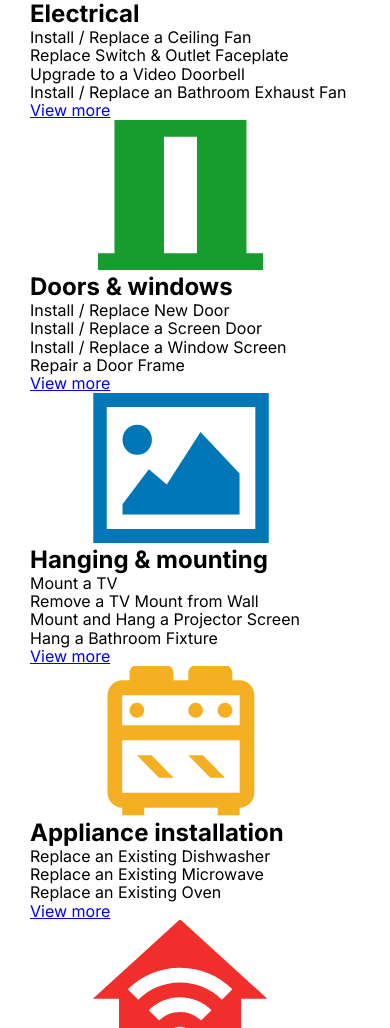
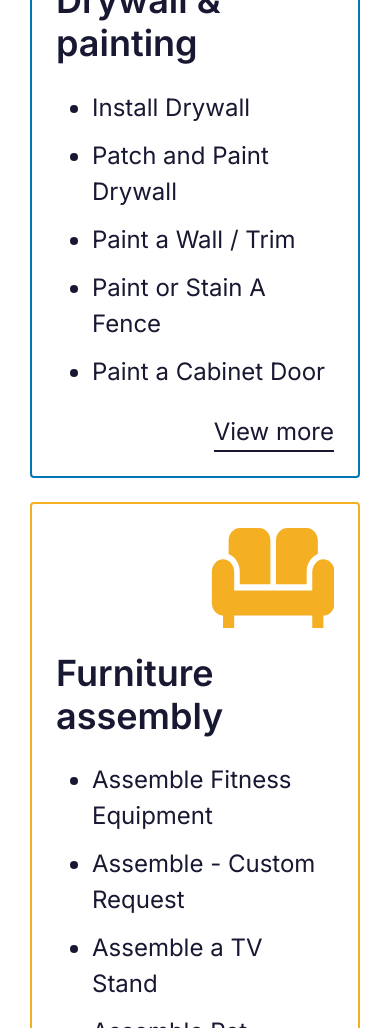
Before and after one commit to Andrij-Panasenko/services-list, a plain HTML site: page index.html in a window 390 px wide. Shown: the part 972-2000 px from the top of the page. Drawn offline with nearby package versions, Linux system fonts and the light colour scheme.

Commit message:
style for mobile

```diff
--- a/css/common.css
+++ b/css/common.css
@@ -10,9 +10,15 @@
     text-decoration: none;
 }
 
+.list {
+    list-style: none;
+}
+
 .container {
     width: 100%;
     padding-left: 30px;
     padding-right: 30px;
     margin: 0 auto;
+
+    outline: 1px solid salmon;
 }
--- a/css/mobile/services-list-mobile.css
+++ b/css/mobile/services-list-mobile.css
@@ -0,0 +1,89 @@
+.services-section {
+    padding-top: 100px;
+    padding-bottom: 100px;
+}
+
+.services-container {
+    /* max-width: 424px; */
+    max-width: calc(424px + 30px * 2);
+}
+
+.services-list-item{
+    padding: 24px;
+    border-radius: 4px;
+}
+
+.services-list-item:not(:last-child) {
+    margin-bottom: 24px;
+}
+
+.services-list-item:nth-child(4n+1) {
+    border: 2px solid var(--green);
+}
+
+.services-list-item:nth-child(4n+2) {
+    border: 2px solid var(--blue);
+}
+
+.services-list-item:nth-child(4n+3) {
+    border: 2px solid var(--orange);
+}
+
+.services-list-item:nth-child(4n+4) {
+    border: 2px solid var(--red);
+}
+
+.services-ico-cintainer {
+    display: flex;
+    justify-content: flex-end;
+    align-items: center;
+    margin-bottom: 24px;
+}
+
+.services-item-title {
+    font-weight: 600;
+    font-size: 36px;
+    line-height: 1.2;
+    margin-bottom: 24px;
+
+    color: var(--text);
+}
+
+.services-item-sublist {
+    margin-bottom: 24px;
+    margin-left: 12px;
+    list-style-type: disc;
+}
+
+.services-sublist-item {
+    font-weight: 400;
+    font-size: 24px;
+    line-height: 1.5;
+    margin-left: 24px;
+
+    color: var(--text);
+}
+
+.services-sublist-item:not(:last-child) {
+    margin-bottom: 12px;
+}
+
+.services-link-wrapper {
+    display: flex;
+    justify-content: flex-end;
+}
+
+.services-link {
+    font-weight: 400;
+    font-size: 24px;
+    line-height: 1.5;
+
+    color: var(--text);
+}
+
+.services-link::after {
+    display: block;
+    content: '';
+    height: 2px;
+    background-color: var(--text);
+}
--- a/css/reset.css
+++ b/css/reset.css
@@ -14,5 +14,5 @@ ul,
 ol {
     margin: 0;
     padding: 0;
-    list-style: none;
+    /* list-style: none; */
 }
--- a/index.html
+++ b/index.html
@@ -1,21 +1,17 @@
 <!DOCTYPE html>
 <html lang="en">
+
 <head>
     <meta charset="UTF-8" />
     <meta name="viewport" content="width=device-width, initial-scale=1.0" />
 
     <link rel="preconnect" href="https://fonts.googleapis.com" />
     <link rel="preconnect" href="https://fonts.gstatic.com" crossorigin />
-    <link
-      href="https://fonts.googleapis.com/css2?family=Inter:wght@100..900&display=swap"
-      rel="stylesheet" />
+    <link href="https://fonts.googleapis.com/css2?family=Inter:wght@100..900&display=swap" rel="stylesheet" />
 
-    <link
-      rel="stylesheet"
-      href="https://cdnjs.cloudflare.com/ajax/libs/modern-normalize/2.0.0/modern-normalize.min.css"
+    <link rel="stylesheet" href="https://cdnjs.cloudflare.com/ajax/libs/modern-normalize/2.0.0/modern-normalize.min.css"
         integrity="sha512-4xo8blKMVCiXpTaLzQSLSw3KFOVPWhm/TRtuPVc4WG6kUgjH6J03IBuG7JZPkcWMxJ5huwaBpOpnwYElP/m6wg=="
-      crossorigin="anonymous"
-      referrerpolicy="no-referrer" />
+        crossorigin="anonymous" referrerpolicy="no-referrer" />
     <link rel="stylesheet" href="./css/main.css" />
     <title>Services list</title>
 </head>
@@ -23,36 +19,36 @@
 <body>
     <main>
         <section class="services-section">
-        <div class="container">
-          <ul class="services-list">
-            <li>
+            <div class="container services-container">
+                <ul class="services-list list">
+                    <li class="services-list-item">
                         <div class="services-ico-cintainer">
-                <svg>
+                            <svg width="94" height="100">
                                 <use href="./assets/sprite.svg#water"></use>
                             </svg>
+                        </div>
                         <h2 class="services-item-title">Plumbing</h2>
                         <ul class="services-item-sublist">
                             <li class="services-sublist-item">
                                 Install / Replace a Toilet
                             </li>
-                  <li class="services-sublist-item">
-                    nstall / Replace a Faucet
-                  </li>
+                            <li class="services-sublist-item">Install / Replace a Faucet</li>
                             <li class="services-sublist-item">Fix a Leaking</li>
-                  <li class="services-sublist-item">
-                    Install / Replace a Sink
-                  </li>
+                            <li class="services-sublist-item">Install / Replace a Sink</li>
                             <li class="services-sublist-item">
                                 Repair Under Sink Plumbing
                             </li>
                         </ul>
+                        <div class="services-link-wrapper">
+                            <a href="#" class="services-link link">View more</a>
                         </div>
                     </li>
-            <li>
+                    <li class="services-list-item">
                         <div class="services-ico-cintainer">
-                <svg>
+                            <svg width="91" height="100">
                                 <use href="./assets/sprite.svg#paint"></use>
                             </svg>
+                        </div>
                         <h2 class="services-item-title">Drywall & painting</h2>
                         <ul class="services-item-sublist">
                             <li class="services-sublist-item">Install Drywall</li>
@@ -61,32 +57,36 @@
                             <li class="services-sublist-item">Paint or Stain A Fence</li>
                             <li class="services-sublist-item">Paint a Cabinet Door</li>
                         </ul>
+                        <div class="services-link-wrapper">
+                            <a href="#" class="services-link link">View more</a>
                         </div>
                     </li>
-            <li>
+                    <li class="services-list-item">
                         <div class="services-ico-cintainer">
-                <svg>
+                            <svg width="123" height="100">
                                 <use href="./assets/sprite.svg#couch"></use>
                             </svg>
+                        </div>
                         <h2 class="services-item-title">Furniture assembly</h2>
                         <ul class="services-item-sublist">
                             <li class="services-sublist-item">
                                 Assemble Fitness Equipment
                             </li>
-                  <li class="services-sublist-item">
-                    Assemble - Custom Request
-                  </li>
+                            <li class="services-sublist-item">Assemble - Custom Request</li>
                             <li class="services-sublist-item">Assemble a TV Stand</li>
                             <li class="services-sublist-item">Assemble Pet Furniture</li>
                             <li class="services-sublist-item">Assemble a Bar Cabinet</li>
                         </ul>
+                        <div class="services-link-wrapper">
+                            <a href="#" class="services-link link">View more</a>
                         </div>
                     </li>
-            <li>
+                    <li class="services-list-item">
                         <div class="services-ico-cintainer">
-                <svg>
+                            <svg width="111" height="100">
                                 <use href="./assets/sprite.svg#plug"></use>
                             </svg>
+                        </div>
                         <h2 class="services-item-title">Electrical</h2>
                         <ul class="services-item-sublist">
                             <li class="services-sublist-item">
@@ -102,14 +102,16 @@
                                 Install / Replace an Bathroom Exhaust Fan
                             </li>
                         </ul>
-                <a href="#">View more</a>
+                        <div class="services-link-wrapper">
+                            <a href="#" class="services-link link">View more</a>
                         </div>
                     </li>
-            <li>
+                    <li class="services-list-item">
                         <div class="services-ico-cintainer">
                             <svg>
                                 <use href="./assets/sprite.svg#door"></use>
                             </svg>
+                        </div>
                         <h2 class="services-item-title">Doors & windows</h2>
                         <ul class="services-item-sublist">
                             <li class="services-sublist-item">
@@ -123,14 +125,16 @@
                             </li>
                             <li class="services-sublist-item">Repair a Door Frame</li>
                         </ul>
-                <a href="#">View more</a>
+                        <div class="services-link-wrapper">
+                            <a href="#" class="services-link link">View more</a>
                         </div>
                     </li>
-            <li>
+                    <li class="services-list-item">
                         <div class="services-ico-cintainer">
-                <svg>
+                            <svg width="117" height="100">
                                 <use href="./assets/sprite.svg#picture"></use>
                             </svg>
+                        </div>
                         <h2 class="services-item-title">Hanging & mounting</h2>
                         <ul class="services-item-sublist">
                             <li class="services-sublist-item">Mount a TV</li>
@@ -142,14 +146,16 @@
                             </li>
                             <li class="services-sublist-item">Hang a Bathroom Fixture</li>
                         </ul>
-                <a href="#">View more</a>
+                        <div class="services-link-wrapper">
+                            <a href="#" class="services-link link">View more</a>
                         </div>
                     </li>
-            <li>
+                    <li class="services-list-item">
                         <div class="services-ico-cintainer">
-                <svg>
+                            <svg width="98" height="100">
                                 <use href="./assets/sprite.svg#oven"></use>
                             </svg>
+                        </div>
                         <h2 class="services-item-title">Appliance installation</h2>
                         <ul class="services-item-sublist">
                             <li class="services-sublist-item">
@@ -158,18 +164,18 @@
                             <li class="services-sublist-item">
                                 Replace an Existing Microwave
                             </li>
-                  <li class="services-sublist-item">
-                    Replace an Existing Oven
-                  </li>
+                            <li class="services-sublist-item">Replace an Existing Oven</li>
                         </ul>
-                <a href="#">View more</a>
+                        <div class="services-link-wrapper">
+                            <a href="#" class="services-link link">View more</a>
                         </div>
                     </li>
-            <li>
+                    <li class="services-list-item">
                         <div class="services-ico-cintainer">
-                <svg>
+                            <svg width="116" height="100">
                                 <use href="./assets/sprite.svg#home"></use>
                             </svg>
+                        </div>
                         <h2 class="services-item-title">Smart home</h2>
                         <ul class="services-item-sublist">
                             <li class="services-sublist-item">Install a Smart Lock</li>
@@ -183,14 +189,16 @@
                                 Install an Under Sink Water Filtration System
                             </li>
                         </ul>
-                <a href="#">View more</a>
+                        <div class="services-link-wrapper">
+                            <a href="#" class="services-link link">View more</a>
                         </div>
                     </li>
-            <li>
+                    <li class="services-list-item">
                         <div class="services-ico-cintainer">
-                <svg>
+                            <svg width="94" height="100">
                                 <use href="./assets/sprite.svg#outdor"></use>
                             </svg>
+                        </div>
                         <h2 class="services-item-title">Outdoor</h2>
                         <ul class="services-item-sublist">
                             <li class="services-sublist-item">
@@ -204,7 +212,8 @@
                             </li>
                             <li class="services-sublist-item">Install a Storm Door</li>
                         </ul>
-                <a href="#">View more</a>
+                        <div class="services-link-wrapper">
+                            <a href="#" class="services-link link">View more</a>
                         </div>
                     </li>
                 </ul>
@@ -212,4 +221,5 @@
         </section>
     </main>
 </body>
+
 </html>
```
Lines whose indentation alone changed are shown as unchanged.
